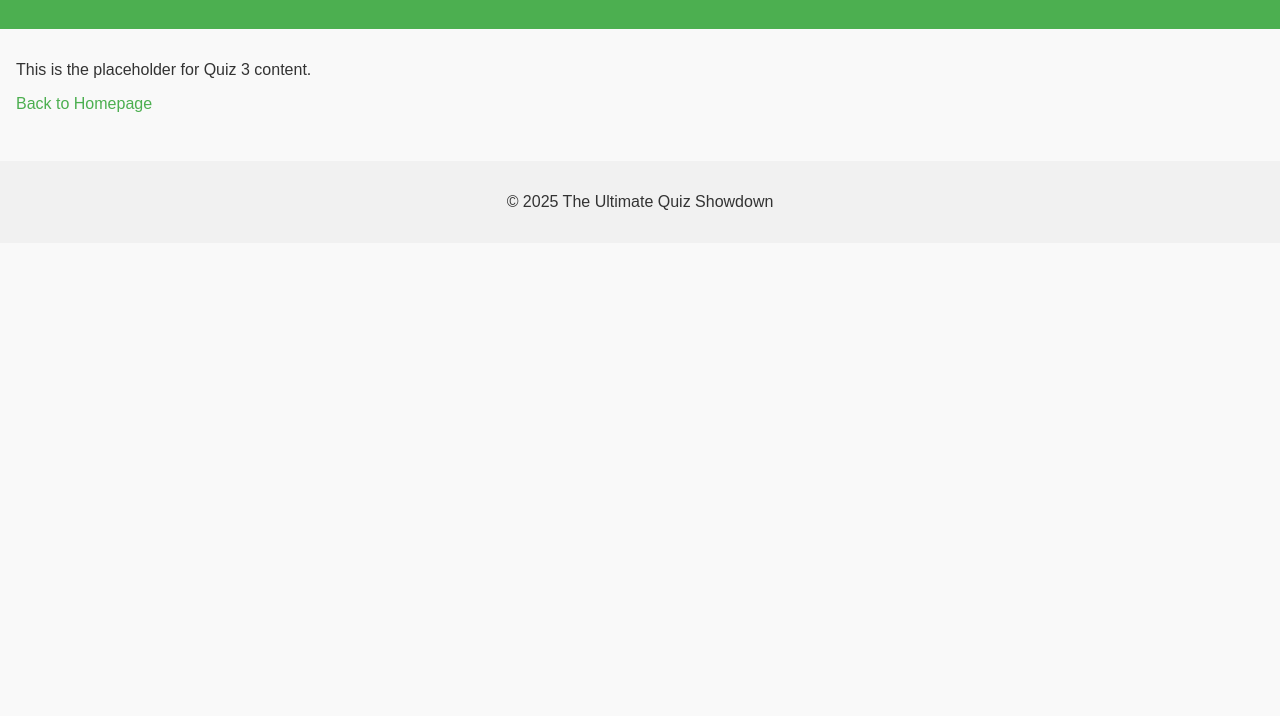
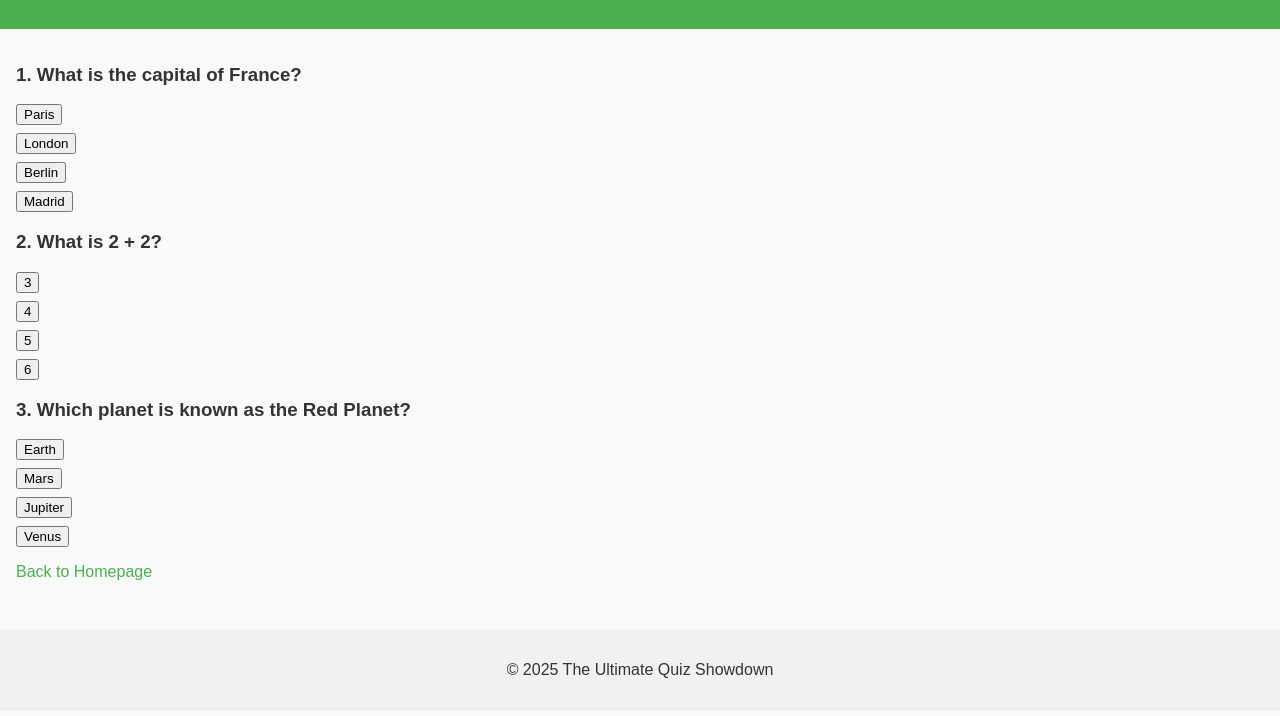
Before and after one commit to 2017krishna/Quiz-Site-with-High-Score-System, a plain HTML site: page quiz3.html in a window 1280 px wide. Shown: the part 56-772 px from the top of the page. Drawn offline with Linux system fonts and the light colour scheme.

Commit message:
Implemented basic JavaScript functionality for displaying quizzes and high scores

```diff
--- /dev/null
+++ b/quiz.js
@@ -0,0 +1,58 @@
+const quizQuestions = [ // Array of quiz questions
+    {
+        question: "What is the capital of France?",
+        options: ["Paris", "London", "Berlin", "Madrid"],
+        correctAnswer: "Paris"
+    },
+    {
+        question: "What is 2 + 2?",
+        options: ["3", "4", "5", "6"],
+        correctAnswer: "4"
+    },
+    {
+        question: "Which planet is known as the Red Planet?",
+        options: ["Earth", "Mars", "Jupiter", "Venus"],
+        correctAnswer: "Mars"
+    }
+];
+
+function displayQuizQuestions() { // Function to display quiz questions
+    const quizContainer = document.getElementById("quiz-container");
+    quizContainer.innerHTML = ""; // Clear existing content
+
+    quizQuestions.forEach((quiz, index) => {
+        const questionElement = document.createElement("div");
+        questionElement.classList.add("question");
+
+        const questionText = document.createElement("h3");
+        questionText.textContent = `${index + 1}. ${quiz.question}`;
+        questionElement.appendChild(questionText);
+
+        const optionsList = document.createElement("ul");
+        quiz.options.forEach(option => {
+            const optionItem = document.createElement("li");
+            const optionButton = document.createElement("button");
+            optionButton.textContent = option;
+            optionButton.addEventListener("click", () => checkAnswer(option, quiz.correctAnswer));
+            optionItem.appendChild(optionButton);
+            optionsList.appendChild(optionItem);
+        });
+
+        questionElement.appendChild(optionsList);
+        quizContainer.appendChild(questionElement);
+    });
+}
+
+function checkAnswer(selectedOption, correctAnswer) { // Function to check the answer
+    if (selectedOption === correctAnswer) {
+        alert("Correct!");
+    } else {
+        alert("Wrong answer. Try again!");
+    }
+}
+
+function initializeQuizPage() { // Initialize the quiz page
+    displayQuizQuestions();
+}
+
+document.addEventListener("DOMContentLoaded", initializeQuizPage); // Wait for the DOM to load before initializing the quiz page
--- a/quiz3.html
+++ b/quiz3.html
@@ -5,13 +5,14 @@
     <meta name="viewport" content="width=device-width, initial-scale=1.0">
     <title>Quiz 3</title>
     <link rel="stylesheet" href="css/styles.css">
+    <script src="quiz.js" defer></script>
 </head>
 <body>
     <header>
         <h1>Quiz 3</h1>
     </header>
     <main>
-        <p>This is the placeholder for Quiz 3 content.</p>
+        <div id="quiz-container"></div>
         <a href="index.html">Back to Homepage</a>
     </main>
     <footer>
```
Also changed, not shown: quiz1.html (+2 -1 lines), quiz2.html (+2 -1 lines), script.js (+43 -0 lines).
